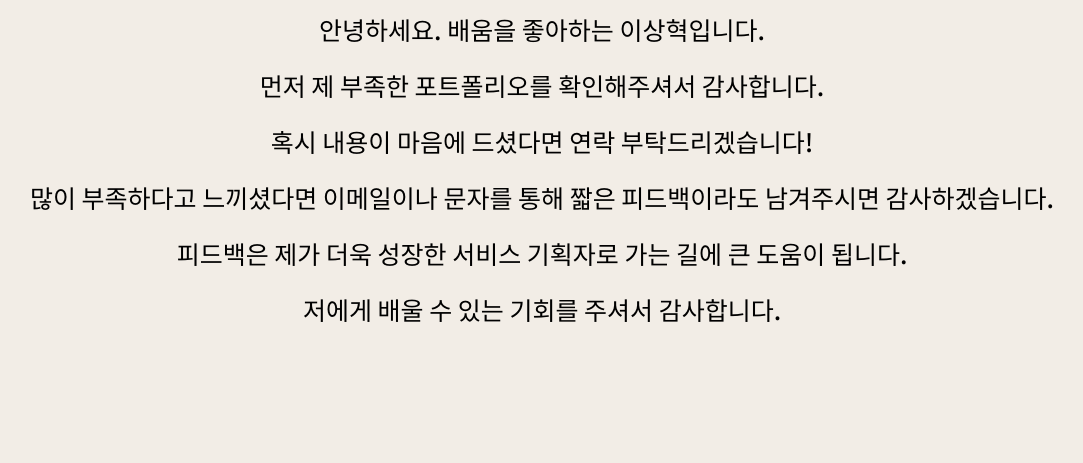
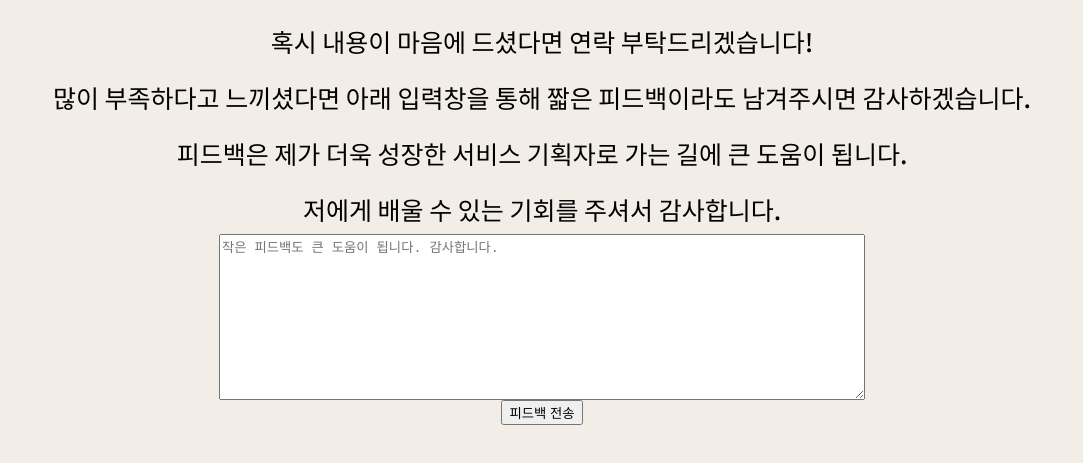
Before and after one commit to kes-knows-nothing/WAPL, a React (Vite) app: page / in a window 1280 px wide. Shown: the part 4711-5174 px from the top of the page, without its empty margins (98-1181 px from the left). Built offline with nearby package versions, Linux system fonts and the light colour scheme.

Commit message:
파이어베이스로 피드백 인풋 구현

```diff
--- a/package.json
+++ b/package.json
@@ -10,6 +10,7 @@
     "preview": "vite preview"
   },
   "dependencies": {
+    "firebase": "^10.5.2",
     "react": "^18.2.0",
     "react-dom": "^18.2.0",
     "sass": "^1.69.3"
--- /dev/null
+++ b/src/firebaseApp.ts
@@ -0,0 +1,16 @@
+// Import the functions you need from the SDKs you need
+import { initializeApp } from "firebase/app";
+import { getFirestore } from "firebase/firestore";
+
+const firebaseConfig = {
+  apiKey: "AIzaSyBRiStsOvItSepYVgf90RfA_AQW7mQeoaY",
+  authDomain: "portfolio-3b4ce.firebaseapp.com",
+  projectId: "portfolio-3b4ce",
+  storageBucket: "portfolio-3b4ce.appspot.com",
+  messagingSenderId: "71842590052",
+  appId: "1:71842590052:web:1738bd0c5a3108a88a9e71",
+  measurementId: "G-TSRG2ZJZPR",
+};
+
+export const app = initializeApp(firebaseConfig);
+export const db = getFirestore(app);
--- a/src/styles/wrapup.scss
+++ b/src/styles/wrapup.scss
@@ -5,7 +5,7 @@
   flex-direction: column;
   align-items: center;
   justify-content: center;
-    background-color: rgb(242, 237, 230);;
+  background-color: rgb(242, 237, 230);
 }
 
 .contact {
@@ -21,7 +21,7 @@
   flex-direction: column;
   align-items: center;
   justify-content: center;
-    height: 50%;
+  height: 40%;
 }
 
 .copy {
@@ -42,3 +42,17 @@
   font-size: 2.5rem;
   padding: 1rem;
 }
+
+.feedback_form {
+  width: 50%;
+  height: 200px;
+  display: flex;
+  flex-direction: column;
+  align-items: center;
+  justify-content: center;
+}
+
+.feedback_input {
+  width: 100%;
+  height: 160px;
+}
--- a/src/wrapup.jsx
+++ b/src/wrapup.jsx
@@ -1,10 +1,17 @@
 import "./styles/wrapup.scss";
-import { useEffect, useRef } from "react";
+import { useEffect, useRef, useState } from "react";
+import { addDoc, collection } from "firebase/firestore";
+import { db } from "./firebaseApp";
 
 const Wrapup = () => {
   const wrapDivRef = useRef();
   const emailRef = useRef();
   const numberRef = useRef();
+  const [comment, setComment] = useState("");
+
+  const handleComment = (e) => {
+    setComment(e.target.value);
+  };
   const handleCopyClipBoard = async (text) => {
     try {
       await navigator.clipboard.writeText(text);
@@ -13,6 +20,20 @@ const Wrapup = () => {
       alert("복사에 실패하였습니다");
     }
   };
+  const handleSubmit = async (e) => {
+    e.preventDefault();
+    console.log(comment)
+    try {
+      await addDoc(collection(db, "comments"), {
+        comment
+      });
+      setComment("");
+      console.log("저장 완료")
+    } catch (e) {
+      console.error("Error adding document: ", e);
+    }
+  };
+
   useEffect(() => {
     console.log(wrapDivRef.current.offsetTop);
   });
@@ -53,7 +74,7 @@ const Wrapup = () => {
           혹시 내용이 마음에 드셨다면 연락 부탁드리겠습니다!
         </span>
         <span className="letter_line">
-          많이 부족하다고 느끼셨다면 이메일이나 문자를 통해 짧은 피드백이라도
+          많이 부족하다고 느끼셨다면 아래 입력창을 통해 짧은 피드백이라도
           남겨주시면 감사하겠습니다.
         </span>
         <span className="letter_line">
@@ -63,6 +84,15 @@ const Wrapup = () => {
           저에게 배울 수 있는 기회를 주셔서 감사합니다.
         </span>
       </div>
+      <form action="" onSubmit={handleSubmit} className="feedback_form">
+        <textarea
+          className="feedback_input"
+          onChange={handleComment}
+          placeholder="작은 피드백도 큰 도움이 됩니다. 감사합니다."
+          value={comment}
+        />
+        <button>피드백 전송</button>
+      </form>
     </div>
   );
 };
```
Also changed, not shown: 1 other file (tests, documents, lock files or other folders). Lines whose indentation alone changed are shown as unchanged.
